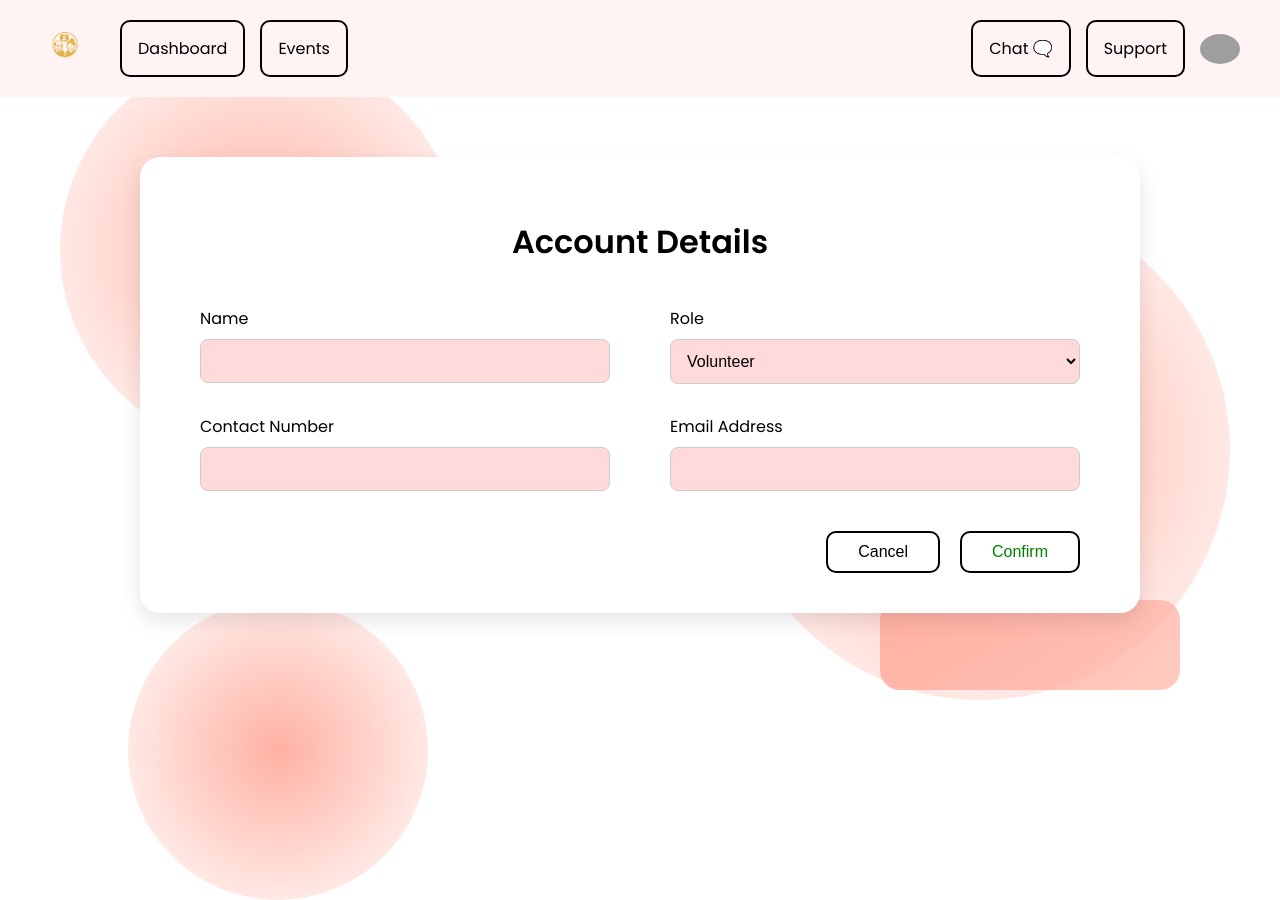
After one commit to DatGuyLolzz/CONNEX, a Flask app: template app/templates/acc_details.html in a window 1280 px wide. The commit adds this page. Run offline with Flask 3, Linux system fonts and the light colour scheme; the template is opened without the code that fills it, so the values that code supplies are empty; grey boxes are pictures that could not be loaded.

Commit message:
acc detailes page

```diff
--- a/app/routes.py
+++ b/app/routes.py
@@ -74,12 +74,70 @@ def add_event():
 def admin_home():
     return render_template("admin.html")
 
+# Sample data
+volunteers = [
+    {'email': 'volunteer1@example.com', 'name': 'Alice Tan', 'phone': '91234567'},
+    {'email': 'volunteer2@example.com', 'name': 'Ben Lim', 'phone': '98765432'},
+]
 
+elderly = [
+    {'email': 'elderly1@example.com', 'name': 'Mr. Chan', 'phone': '81234567'},
+    {'email': 'elderly2@example.com', 'name': 'Mdm. Ong', 'phone': '87654321'},
+]
+
+admins = [
+    {'email': 'admin1@example.com', 'name': 'Admin One', 'phone': '91112222'},
+    {'email': 'admin2@example.com', 'name': 'Admin Two', 'phone': '93334444'},
+]
 
 @routes.route("/account-management")
 def account_management():
     #volunteers, elderly, admins = get_accounts_from_db()
-    return render_template("acc_management.html")
-                            # volunteers=volunteers,
-                            # elderly=elderly,
-                            # admins=admins)
+    return render_template("acc_management.html",
+                            volunteers=volunteers,
+                            elderly=elderly,
+                            admins=admins)
+
+@routes.route("/account/<role>/<email>", methods=["GET", "POST"])
+def account_details(role, email):
+    # Find the correct list based on role
+    user = None
+    user_list = []
+
+    if role == "volunteer":
+        user_list = volunteers
+    elif role == "elderly":
+        user_list = elderly
+    elif role == "admin":
+        user_list = admins
+
+    for u in user_list:
+        if u["email"] == email:
+            user = u
+            break
+
+    if not user:
+        flash("User not found.", "danger")
+        return redirect(url_for("routes.account_management"))
+
+    if request.method == "POST":
+        # Update user info
+        user["name"] = request.form.get("name")
+        user["phone"] = request.form.get("phone")
+        user["email"] = request.form.get("email")
+        new_role = request.form.get("role")
+
+        # Move user if role changed
+        if new_role != role:
+            user_list.remove(user)
+            if new_role == "volunteer":
+                volunteers.append(user)
+            elif new_role == "elderly":
+                elderly.append(user)
+            elif new_role == "admin":
+                admins.append(user)
+
+        flash("Account updated successfully!", "success")
+        return redirect(url_for("routes.account_management"))
+
+    return render_template("acc_details.html", user=user)
--- /dev/null
+++ b/app/templates/acc_details.html
@@ -0,0 +1,135 @@
+<!DOCTYPE html>
+<html lang="en">
+<head>
+  <meta charset="UTF-8" />
+  <meta name="viewport" content="width=device-width, initial-scale=1.0"/>
+  <title>Account Details</title>
+  <link href="https://fonts.googleapis.com/css2?family=Poppins:wght@400;600&display=swap" rel="stylesheet">
+  <style>
+    body {
+      font-family: 'Poppins', sans-serif;
+      background-color: #ffeeee;
+      margin: 0;
+      padding: 0;
+    }
+
+    .container {
+      display: flex;
+      flex-direction: column;
+      padding: 60px 20px;
+      max-width: 1000px;
+      margin: auto;
+    }
+
+    .card {
+      background-color: #fff;
+      border-radius: 20px;
+      padding: 40px 60px;
+      box-shadow: 0 8px 20px rgba(0, 0, 0, 0.1);
+    }
+
+    h1 {
+      text-align: center;
+      margin-bottom: 40px;
+      font-weight: 600;
+    }
+
+    .form-grid {
+      display: grid;
+      grid-template-columns: 1fr 1fr;
+      gap: 30px 60px;
+    }
+
+    .form-group {
+      display: flex;
+      flex-direction: column;
+    }
+
+    label {
+      margin-bottom: 8px;
+      font-weight: 500;
+    }
+
+    input, select {
+      padding: 12px;
+      border-radius: 8px;
+      border: 1px solid #ccc;
+      background-color: #ffdada;
+      font-size: 1rem;
+    }
+
+    .button-group {
+      display: flex;
+      justify-content: flex-end;
+      gap: 20px;
+      margin-top: 40px;
+    }
+
+    .button-group button {
+      padding: 10px 30px;
+      border-radius: 10px;
+      font-size: 1rem;
+      cursor: pointer;
+      border: 2px solid black;
+      background-color: white;
+    }
+
+    .cancel-btn:hover {
+      background-color: #eee;
+    }
+
+    .confirm-btn {
+      color: green;
+    }
+
+    .confirm-btn:hover {
+      background-color: green;
+      color: white;
+    }
+
+    @media (max-width: 768px) {
+      .form-grid {
+        grid-template-columns: 1fr;
+      }
+    }
+  </style>
+</head>
+<body>
+  {% include 'include/bg.html' %}
+  {% include 'include/nav_bar.html' %}
+  <div class="container">
+    <div class="card">
+      <h1>Account Details</h1>
+      <form method="POST" action="{{ url_for('routes.account_details', role=user.role, email=user.email) }}">
+        <div class="form-grid">
+          <div class="form-group">
+            <label for="name">Name</label>
+            <input type="text" id="name" name="name" value="{{ user.name }}" required>
+          </div>
+          <div class="form-group">
+            <label for="role">Role</label>
+            <select id="role" name="role" required>
+              <option value="volunteer" {% if user.role == 'volunteer' %}selected{% endif %}>Volunteer</option>
+              <option value="elderly" {% if user.role == 'elderly' %}selected{% endif %}>Elderly</option>
+              <option value="admin" {% if user.role == 'admin' %}selected{% endif %}>Admin</option>
+            </select>
+          </div>
+          <div class="form-group">
+            <label for="phone">Contact Number</label>
+            <input type="text" id="phone" name="phone" value="{{ user.phone }}" required>
+          </div>
+          <div class="form-group">
+            <label for="email">Email Address</label>
+            <input type="email" id="email" name="email" value="{{ user.email }}" required>
+          </div>
+        </div>
+
+        <div class="button-group">
+          <button type="button" class="cancel-btn" onclick="window.location.href='{{ url_for('routes.account_management') }}'">Cancel</button>
+          <button type="submit" class="confirm-btn">Confirm</button>
+        </div>
+      </form>
+    </div>
+  </div>
+</body>
+</html>
```
Also changed, not shown: app/templates/acc_management.html (+7 -16 lines).
